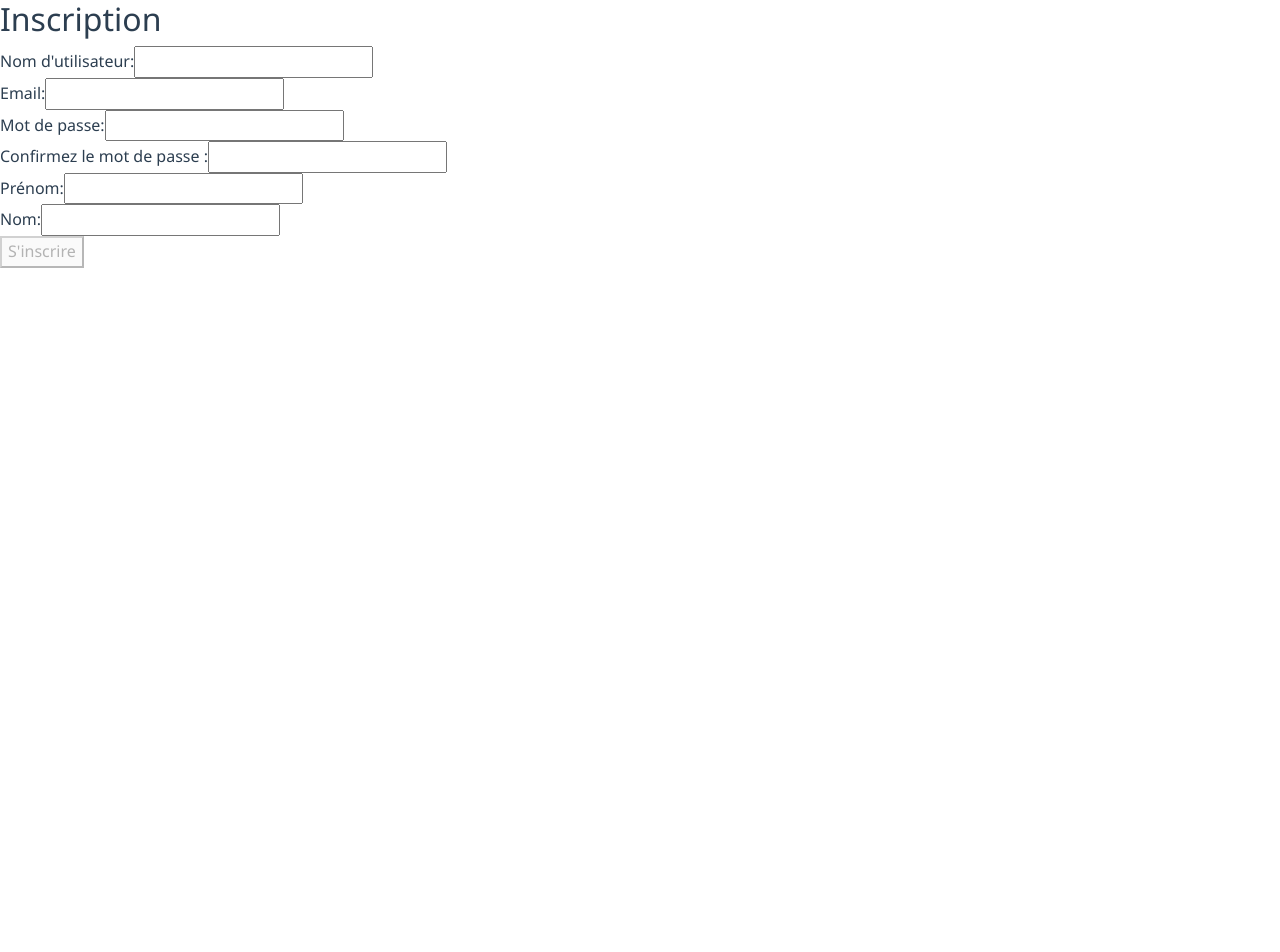
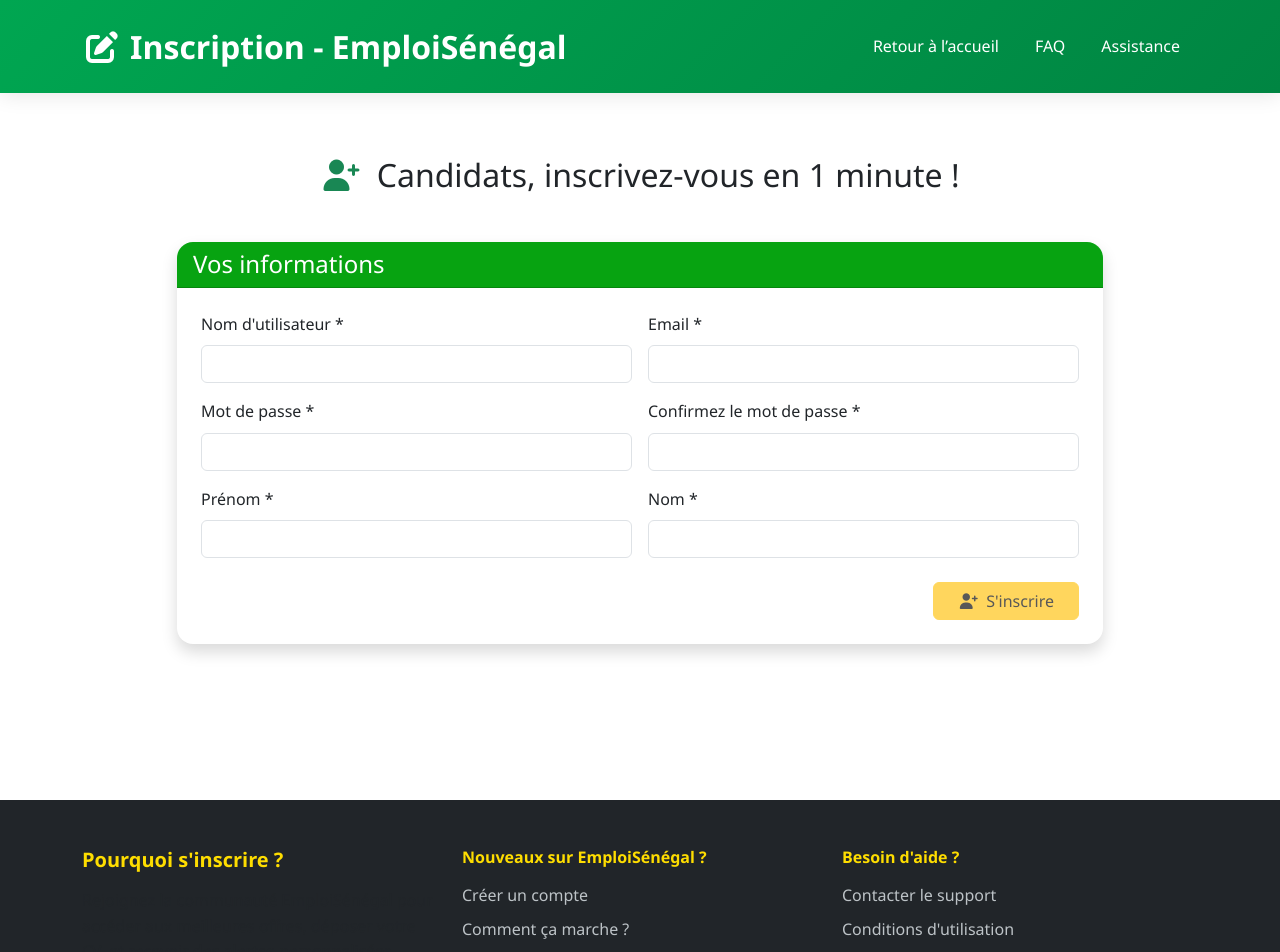
Before and after one commit to esprit-24/opportunites-client, an Angular app: page /register in a window 1280 px wide. Shown: the top 952 px of the page. Before the commit the page ends 800 px from the top, so only its background shows below. Built offline with nearby package versions, Linux system fonts and the light colour scheme.

Commit message:
modification register

```diff
--- a/src/app/login/login.component.html
+++ b/src/app/login/login.component.html
@@ -16,7 +16,7 @@
             <a class="nav-link" href="#">Emplois</a>
             </li>
             <li class="nav-item">
-            <a class="nav-link" href="#contact">Contact</a>
+            <a class="nav-link" href="#">Contact</a>
             </li>
             <li class="nav-item">
               <a class="nav-link" href="#">Qui somme nous</a>
@@ -29,9 +29,7 @@
 <div class="container min-vh-100 d-flex align-items-center justify-content-center">
   <div class="w-100">
    <h2 class="text-center text-dark mb-5">
-  <i class="fas fa-search text-warning me-2"></i>
-  Connectez-vous à votre compte !
-</h2>
+   <i class="fas fa-search text-warning me-2"></i>Connectez-vous à votre compte !</h2>
     <div class="row justify-content-center align-items-stretch">
       <!-- Bloc S’inscrire -->
       <div class="col-md-5 mb-4 d-flex">
@@ -168,7 +166,7 @@
   </div>
 </section>
 
-<footer class="footer" id="contact">
+<footer class="footer" id="Contact">
   <div class="container">
     <div class="row">
       <div class="col-lg-4 mb-4">
--- a/src/app/register/register.component.css
+++ b/src/app/register/register.component.css
@@ -0,0 +1,53 @@
+.navbar-custom {
+  background: linear-gradient(135deg, var(--primary-green), var(--dark-green));
+  box-shadow: 0 2px 20px rgba(0, 0, 0, 0.1);
+  padding: 1rem 0;
+}
+
+.navbar-brand {
+  font-size: 2rem;
+  font-weight: bold;
+  color: white !important;
+}
+
+.navbar-nav .nav-link {
+  color: white !important;
+  font-weight: 500;
+  margin: 0 10px;
+  transition: all 0.3s ease;
+}
+
+.navbar-nav .nav-link:hover {
+  color: var(--primary-yellow) !important;
+  transform: translateY(-2px);
+}
+
+
+/* Footer */
+.footer {
+  background: var(--dark-gray);
+  color: white;
+  padding: 3rem 0 1rem;
+}
+
+.footer-title {
+  color: var(--primary-yellow);
+  font-weight: 600;
+  margin-bottom: 1rem;
+}
+
+.footer-link {
+  color: #bdc3c7;
+  text-decoration: none;
+  transition: color 0.3s ease;
+  display: block;
+  margin-bottom: 0.5rem;
+}
+
+.footer-link:hover {
+  color: var(--primary-yellow);
+}
+
+.footer-divider {
+  border-color: #495057;
+}
--- a/src/app/register/register.component.html
+++ b/src/app/register/register.component.html
@@ -1,41 +1,144 @@
-<h2>Inscription</h2>
+<!-- Navigation - Page d'inscription -->
+<nav class="navbar navbar-expand-lg navbar-custom fixed-top">
+  <div class="container">
+    <a class="navbar-brand" href="#">
+      <i class="fas fa-pen-to-square me-2"></i>Inscription - EmploiSénégal
+    </a>
+    <button class="navbar-toggler" type="button" data-bs-toggle="collapse" data-bs-target="#navbarNav">
+      <span class="navbar-toggler-icon"></span>
+    </button>
+    <div class="collapse navbar-collapse" id="navbarNav">
+      <ul class="navbar-nav ms-auto">
+        <li class="nav-item">
+          <a class="nav-link" href="/home">Retour à l’accueil</a>
+        </li>
+        <li class="nav-item">
+          <a class="nav-link" href="#faq">FAQ</a>
+        </li>
+        <li class="nav-item">
+          <a class="nav-link" href="#contact">Assistance</a>
+        </li>
+      </ul>
+    </div>
+  </div>
+</nav>
 
-<form [formGroup]="registerForm" (ngSubmit)="onSubmit()">
-    <div>
-        <label>Nom d'utilisateur:</label>
-        <input type="text" formControlName="login" />
+
+<div class="container min-vh-100 d-flex align-items-center justify-content-center">
+  <div class="w-100">
+    <h2 class="text-center text-dark mb-5">
+      <i class="fas fa-user-plus text-success me-2 fs-2"></i> Candidats, inscrivez-vous en 1 minute !
+    </h2>
+
+    <div class="row justify-content-center">
+      <div class="col-md-10">
+        <div class="card shadow rounded-4 border-0">
+          <div class="card-header text-white rounded-top-4" style="background-color: #07a311;">
+            <h4 class="mb-0">Vos informations</h4>
           </div>
 
-    <div>
-        <label>Email:</label>
-        <input type="email" formControlName="email" />
+          <div class="card-body p-4">
+            <form [formGroup]="registerForm" (ngSubmit)="onSubmit()">
+              <div class="row g-3">
+                <div class="col-md-6">
+                  <label class="form-label">Nom d'utilisateur *</label>
+                  <input type="text" formControlName="login" class="form-control" />
                 </div>
 
-    <div>
-        <label>Mot de passe:</label>
-        <input type="password" formControlName="password" />
+                <div class="col-md-6">
+                  <label class="form-label">Email *</label>
+                  <input type="email" formControlName="email" class="form-control" />
                 </div>
 
-    <div>
-        <label for="confirmPassword">Confirmez le mot de passe :</label>
-        <input type="password" id="confirmPassword" formControlName="confirmPassword">
+                <div class="col-md-6">
+                  <label class="form-label">Mot de passe *</label>
+                  <input type="password" formControlName="password" class="form-control" />
+                </div>
+
+                <div class="col-md-6">
+                  <label class="form-label">Confirmez le mot de passe *</label>
+                  <input type="password" formControlName="confirmPassword" class="form-control" />
                   <div *ngIf="registerForm.errors?.['passwordMismatch'] && registerForm.get('confirmPassword')?.touched">
-        <small style="color: red;">Les mots de passe ne correspondent pas.</small>
+                    <small class="text-danger">Les mots de passe ne correspondent pas.</small>
                   </div>
                 </div>
 
-    <div>
-        <label>Prénom:</label>
-        <input type="text" formControlName="firstName" />
+                <div class="col-md-6">
+                  <label class="form-label">Prénom *</label>
+                  <input type="text" formControlName="firstName" class="form-control" />
                 </div>
 
-    <div>
-        <label>Nom:</label>
-        <input type="text" formControlName="lastName" />
+                <div class="col-md-6">
+                  <label class="form-label">Nom *</label>
+                  <input type="text" formControlName="lastName" class="form-control" />
+                </div>
               </div>
 
-    <button type="submit" [disabled]="registerForm.invalid">S'inscrire</button>
+              <div class="mt-4 text-end">
+                <button type="submit" class="btn btn-warning px-4" [disabled]="registerForm.invalid">
+                  <i class="fas fa-user-plus me-2"></i>S'inscrire
+                </button>
+              </div>
+
+              <p *ngIf="successMessage" class="text-success mt-3">{{ successMessage }}</p>
+              <p *ngIf="errorMessage" class="text-danger mt-3">{{ errorMessage }}</p>
             </form>
+          </div>
+        </div>
+      </div>
+    </div>
+  </div>
+</div>
 
-<p *ngIf="successMessage" style="color: green">{{ successMessage }}</p>
-<p *ngIf="errorMessage" style="color: red">{{ errorMessage }}</p>
+<!-- Footer -->
+<footer class="footer bg-dark text-light pt-5" id="footer-inscription">
+  <div class="container">
+    <div class="row">
+
+      <!-- Informations sur l'inscription -->
+      <div class="col-lg-4 mb-4">
+        <h5 class="footer-title">Pourquoi s'inscrire ?</h5>
+        <p class="text-muted">
+          Rejoignez la communauté EmploiSénégal pour accéder aux meilleures offres,
+          déposer votre CV, et recevoir des alertes personnalisées.
+        </p>
+        <div class="d-flex gap-3">
+          <a href="#" class="text-light"><i class="fab fa-facebook-f"></i></a>
+          <a href="#" class="text-light"><i class="fab fa-twitter"></i></a>
+          <a href="#" class="text-light"><i class="fab fa-linkedin-in"></i></a>
+        </div>
+      </div>
+
+      <!-- Liens utiles pour les nouveaux -->
+      <div class="col-lg-4 mb-4">
+        <h6 class="footer-title">Nouveaux sur EmploiSénégal ?</h6>
+        <a href="#" class="footer-link d-block">Créer un compte</a>
+        <a href="#" class="footer-link d-block">Comment ça marche ?</a>
+        <a href="#" class="footer-link d-block">Avantages pour les candidats</a>
+        <a href="#" class="footer-link d-block">Questions fréquentes</a>
+      </div>
+
+      <!-- Assistance -->
+      <div class="col-lg-4 mb-4">
+        <h6 class="footer-title">Besoin d'aide ?</h6>
+        <a href="#" class="footer-link d-block">Contacter le support</a>
+        <a href="#" class="footer-link d-block">Conditions d'utilisation</a>
+        <a href="#" class="footer-link d-block">Politique de confidentialité</a>
+        <a href="#" class="footer-link d-block">Retour à l'accueil</a>
+      </div>
+    </div>
+
+    <hr class="my-4 footer-divider">
+
+    <div class="row align-items-center">
+      <div class="col-md-6">
+        <p class="mb-0 text-muted">&copy; 2025 EmploiSénégal – Inscription</p>
+      </div>
+      <div class="col-md-6 text-end">
+        <p class="mb-0 text-muted">
+          Avec vous à chaque étape de votre carrière.
+        </p>
+      </div>
+    </div>
+  </div>
+</footer>
```
Lines whose indentation alone changed are shown as unchanged.
